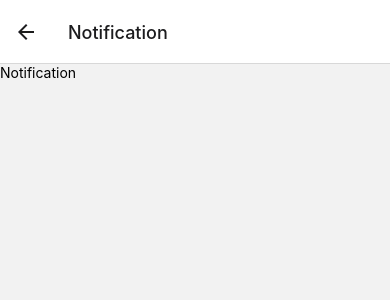
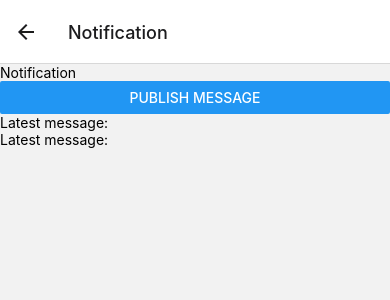
Before and after one commit to jeongbaebang/rn-lab, a React Native app: screen /Notification in a window 390 px wide. Shown: the top 300 px of the page. Built offline with nearby package versions, Linux system fonts and the light colour scheme.

Commit message:
add: 커스텀 에러 & 옵저버 패턴

```diff
--- a/package.json
+++ b/package.json
@@ -11,12 +11,14 @@
     "devTools": "npx react-devtools",
     "android": "react-native run-android",
     "ios": "react-native run-ios",
+    "ios:install": "cd ios && bundle install && bundle exec pod install",
     "lint:check": "eslint .",
     "lint:fix": "eslint . --fix",
     "prettier:check": "prettier --check .",
     "prettier:format": "prettier --write .",
+    "quality": "yarn run prettier:format && yarn run lint:fix",
     "prepare": "husky",
-    "storybook": "sb-rn-get-stories && STORYBOOK_ENABLED=true react-native start",
+    "storybook": "sb-rn-get-stories && STORYBOOK_ENABLED=true yarn run start --reset-cache",
     "storybook-generate": "sb-rn-get-stories"
   },
   "lint-staged": {
@@ -55,6 +57,8 @@
     "@types/jest": "^29.5.12",
     "@types/react": "^18.2.6",
     "@types/react-test-renderer": "^18.0.0",
+    "async-wave": "^1.5.5",
+    "axios": "^1.6.8",
     "babel-jest": "^29.6.3",
     "babel-loader": "^8.3.0",
     "babel-plugin-module-resolver": "^5.0.0",
--- /dev/null
+++ b/src/lib/Consumer.tsx
@@ -0,0 +1,26 @@
+import { View, Button } from 'react-native';
+import React, { useEffect } from 'react';
+import useSubject from './useSubject';
+import ObserverComponent from './ObserverComponent';
+
+const Consumer = () => {
+  const { publish, subscribe } = useSubject();
+
+  useEffect(() => {
+    console.log('publish');
+  }, [publish]);
+
+  useEffect(() => {
+    console.log('subscribe');
+  }, [subscribe]);
+
+  return (
+    <View>
+      <Button onPress={() => publish('Hello World!')} title="Publish Message" />
+      <ObserverComponent subject={subscribe} />
+      <ObserverComponent subject={subscribe} />
+    </View>
+  );
+};
+
+export default Consumer;
--- /dev/null
+++ b/src/lib/ObserverComponent.tsx
@@ -0,0 +1,24 @@
+import { View, Text } from 'react-native';
+import React, { useEffect, useState } from 'react';
+
+const ObserverComponent = ({
+  subject,
+}: {
+  subject: (observer: React.Dispatch<string>) => void;
+}) => {
+  const [message, setMessage] = useState('');
+
+  useEffect(() => {
+    const unsubscribe = subject(setMessage);
+
+    return unsubscribe;
+  }, [subject]);
+
+  return (
+    <View>
+      <Text>Latest message: {message}</Text>
+    </View>
+  );
+};
+
+export default ObserverComponent;
--- /dev/null
+++ b/src/lib/useSubject.ts
@@ -0,0 +1,29 @@
+import React, { useCallback, useState } from 'react';
+
+type Observer = React.Dispatch<string>;
+
+export type Subject = {
+  subscribe: (observer: Observer) => () => void;
+  publish: (message: string) => void;
+};
+
+const useSubject = (): Subject => {
+  const [observers, setObservers] = useState<Observer[]>([]);
+
+  const subscribe = useCallback((observer: Observer) => {
+    setObservers((prev) => [...prev, observer]);
+
+    return () => setObservers((prev) => prev.filter((o) => o !== observer));
+  }, []);
+
+  const publish = useCallback(
+    (message: string) => {
+      observers.forEach((observer) => observer(message));
+    },
+    [observers],
+  );
+
+  return { subscribe, publish };
+};
+
+export default useSubject;
--- a/src/screens/Notification.tsx
+++ b/src/screens/Notification.tsx
@@ -1,5 +1,6 @@
 import { View, Text } from 'react-native';
 import React from 'react';
+import Consumer from '../lib/Consumer';
 
 /**
  * 알림 구성 페이지
@@ -8,6 +9,7 @@ const Notification = () => {
   return (
     <View>
       <Text>Notification</Text>
+      <Consumer />
     </View>
   );
 };
```
Also changed, not shown: src/lib/error.ts (added, +37 -0 lines), src/lib/util.ts (added, +69 -0 lines), 2 other files (tests, documents, lock files or other folders).
